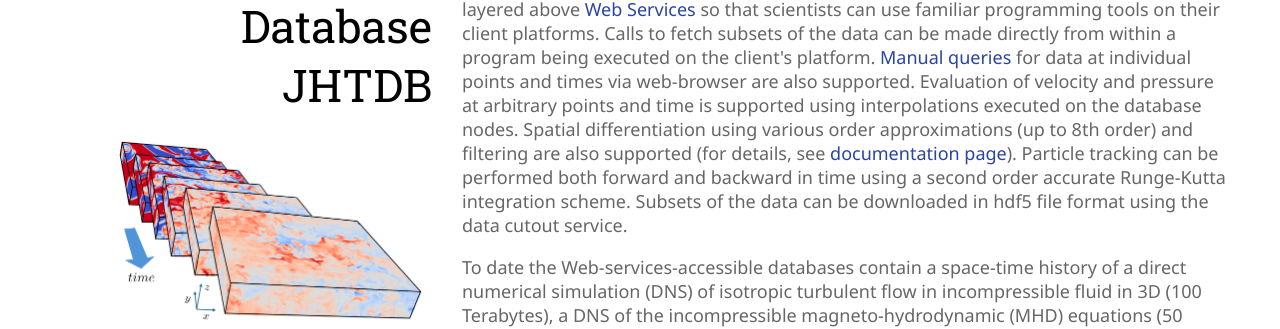
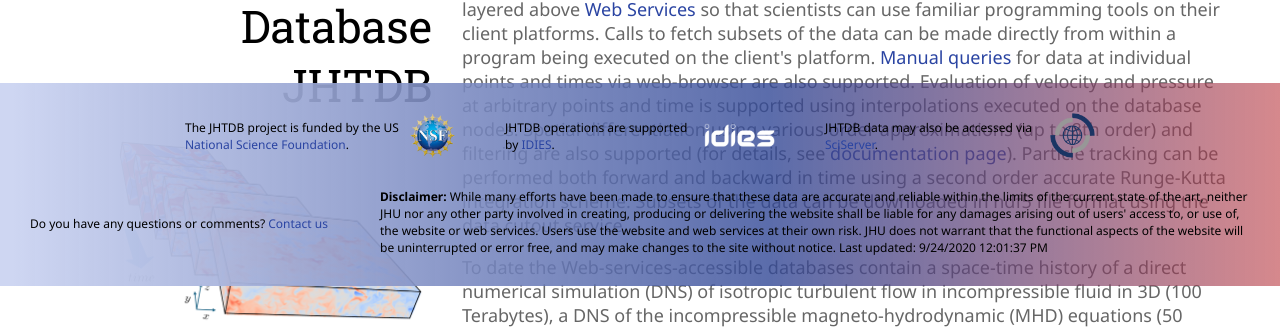
Before and after one commit to sciserver/turbulence-web, a Next.js app: page / in a window 1280 px wide. Shown: the part 514-843 px from the top of the page. Built offline with nearby package versions, Linux system fonts and the light colour scheme.

Commit message:
Fixed footer design

```diff
--- a/components/common/footer.tsx
+++ b/components/common/footer.tsx
@@ -7,16 +7,42 @@ import nsf from '../../public/nsf-logo.png';
 import idies from '../../public/idies-logo.png';
 import sciserver from '../../public/sciserver-logo.png';
 
-const Styled = styled.div<{ footerwidth: number }>`
-  padding: 10px 30px;
+const Styled = styled.footer<{ footerwidth: number }>`
+  display: flex;
+  flex-direction: column;
+  gap: 30px;
+  position: fixed;
+  bottom: 0px;
+  left: 0px;
+  right: 0px;
+  margin-bottom: 0px;
+  padding: 30px;
   background: linear-gradient(90deg, rgb(206,214, 242) 1%, rgb(50, 72, 150, 0.8) 60%,rgb(186, 57, 64,0.6) 100%);
   width: ${props => props.footerwidth};
   height: auto;
+
+  .agencies {
+    display: flex;
+    flex-wrap: wrap;
+    gap: 50px;
+    align-self: center;
+  }
 
   .agency {
     display: flex;
     align-items: center;
     gap: 10px;
+    max-width: 270px;
+  }
+
+  .info {
+    display: flex;
+    align-items: center;
+    gap: 50px;
+
+    .contact {
+      min-width: 300px;
+    }
   }
 `;
 
@@ -35,19 +61,26 @@ export const Footer = () => {
   }, []);
 
   return <Styled {...{ footerwidth }}>
+    <div className="agencies">
       <div className="agency">
         <span className="caption">The JHTDB project is funded by the US <Link href="https://www.nsf.gov" target="_blank">National Science Foundation</Link>. </span>
         <Image src={nsf} width={45} alt="National Science Foundation (NSF) logo" />
       </div>
       <div className="agency">
-      <span className="caption"> JHTDB operations is supported by the <Link href="http://idies.jhu.edu/" target="_blank">Institute for Data Intensive Engineering and Science</Link>.</span>
+        <span className="caption"> JHTDB operations are supported by <Link href="http://idies.jhu.edu/" target="_blank">IDIES</Link>.</span>
         <Image src={idies} height={25} alt="Institute for Data Intensive Engineering and Science (IDIES) logo" />
       </div>
       <div className="agency">
         <span className="caption"> JHTDB data may also be accessed via <Link href="https://www.sciserver.org/datasets/" target="_blank">SciServer</Link>.</span>
         <Image src={sciserver} height={45} alt="Sciserver logo" />
       </div>
-    <br />
+    </div>
+    <div className="info">
+      <div className="contact">
+        <span className="caption">
+          Do you have any questions or comments? <Link href="mailto:turbulence@lists.johnshopkins.edu">Contact us</Link>
+        </span>
+      </div>
       <span className="caption">
         <b>Disclaimer:</b> While many efforts have been made to ensure that these data are accurate and reliable within the
         limits of the current state of the art, neither JHU nor any other party involved in creating, producing or
@@ -56,5 +89,6 @@ export const Footer = () => {
         aspects of the website will be uninterrupted or error free, and may make changes to the site without notice.
         Last updated: 9/24/2020 12:01:37 PM
       </span>
+    </div>
   </Styled>;
 };
```
Lines whose indentation alone changed are shown as unchanged.
